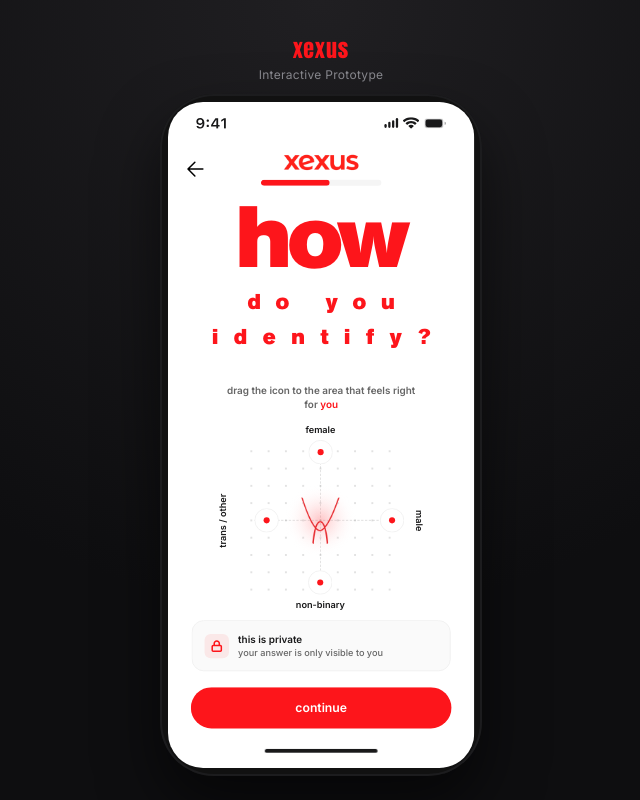
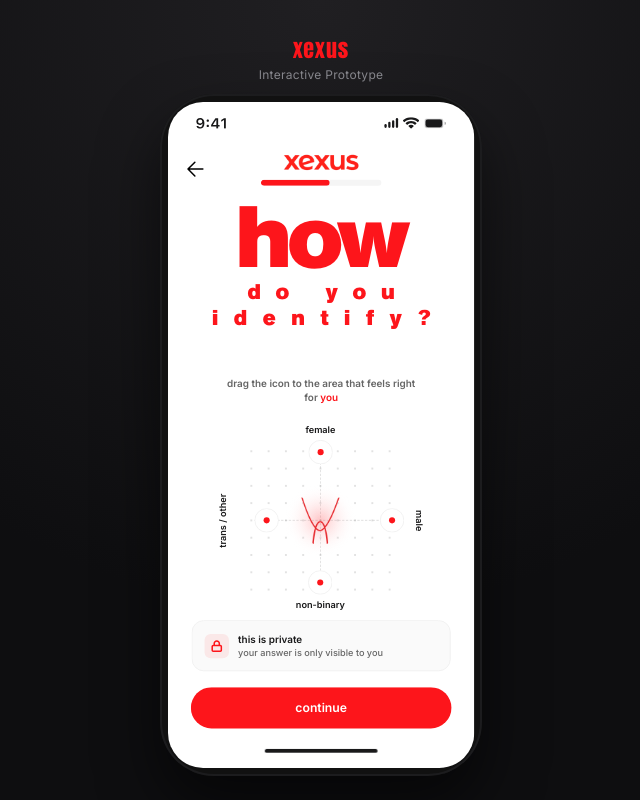
Before and after one commit to jansherkaka/xexus-app, a React (Vite) app: page /join/gender in a window 1280 px wide. Shown: the whole page, without its empty margins (319-959 px from the left). Built offline with nearby package versions, Linux system fonts and the light colour scheme.

Commit message:
Tighten gender heading gap and nudge instructions up
gap: 22px -> 10px on .gender-heading; instructions top: 369px -> 360px.

```diff
--- a/src/screens/GenderScreen.css
+++ b/src/screens/GenderScreen.css
@@ -7,7 +7,7 @@
   display: flex;
   flex-direction: column;
   align-items: center;
-  gap: 22px;
+  gap: 10px;
   text-align: center;
   font-family: 'Berthold Akzidenz Grotesk', sans-serif;
   font-weight: 800;
@@ -41,7 +41,7 @@
 
 .gender-instructions {
   position: absolute;
-  top: 369px;
+  top: 360px;
   left: 50%;
   transform: translateX(-50%);
   width: 260px;
```
